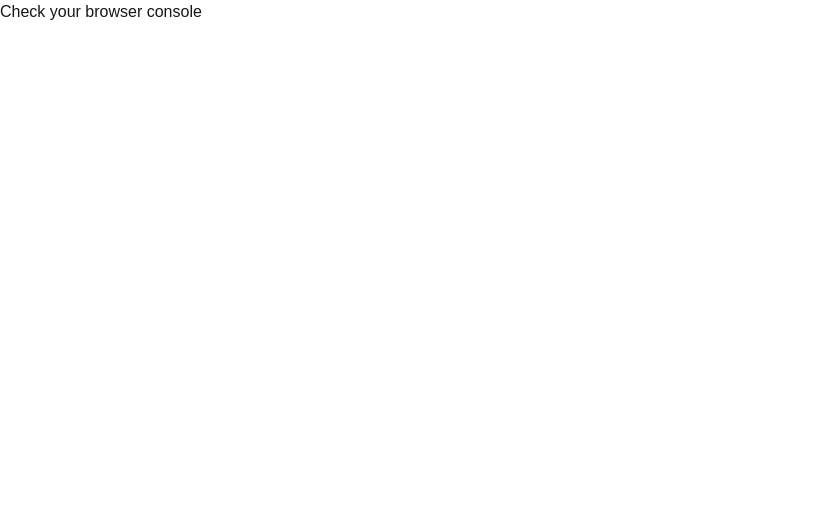
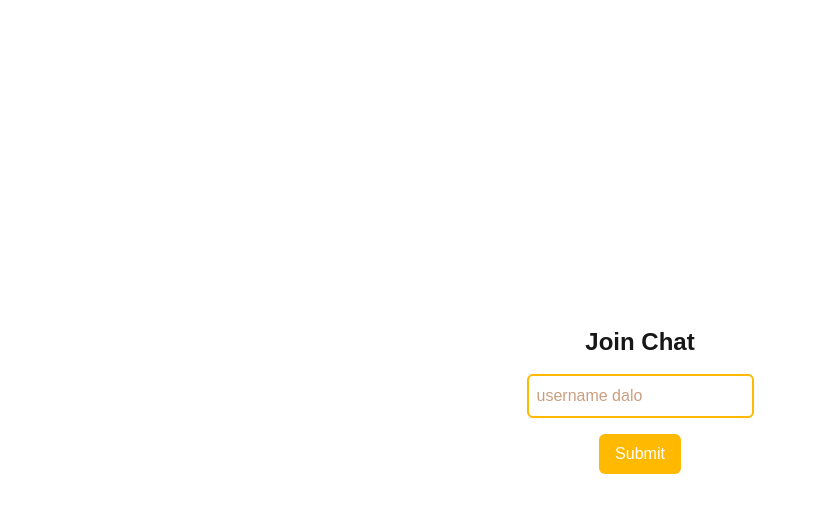
Before and after one commit to apurbahalderr/Spill-Tea, a Next.js app in the folder client/: page / in a window 1280 px wide. Shown: the top 512 px of the page, without its empty margins (0-817 px from the left). Built offline with nearby package versions, Linux system fonts and the light colour scheme; no server answers.

Commit message:
feat: implement JoinForm component for user input and update Home component

```diff
--- a/client/app/page.tsx
+++ b/client/app/page.tsx
@@ -1,20 +1,22 @@
 "use client";
 
-import { useEffect } from "react";
-import { socket } from "@/lib/socket";
+import { useState } from "react";
+import JoinForm from "@/components/JoinForm";
 
 export default function Home() {
-  useEffect(() => {
-    socket.connect();
+  const [username, setUsername] = useState<string | null>(null);
 
-    socket.on("connect", () => {
-      console.log("✅ Connected to server:", socket.id);
-    });
+  const handleJoin = (name: string) => {
+    setUsername(name);
+  };
 
-    return () => {
-      socket.disconnect();
-    };
-  }, []);
-
-  return <div>Check your browser console</div>;
+  return (
+    <main>
+      {username ? (
+        <div>Welcome, {username}!  </div>
+      ) : (
+        <JoinForm onJoin={handleJoin} />
+      )}
+    </main>
+  );
 }
--- /dev/null
+++ b/client/components/JoinForm.tsx
@@ -0,0 +1,41 @@
+"use client"
+import React from 'react'
+import { useState } from 'react'
+interface JoinFormProps {
+  onJoin: (username: string) => void;
+}
+function JoinForm({ onJoin }: JoinFormProps) {
+   const [username, setUsername] = useState("")
+   const [error, setError] = useState<string | null>(null);
+
+   const submitHandler = (e:React.SubmitEvent<HTMLFormElement> ) =>{
+    e.preventDefault();
+    const trimmedUsername = username.trim();
+    if (!trimmedUsername) {
+      setError("Username cannot be empty");
+      return;
+    }
+    setError(null);
+  onJoin(trimmedUsername)
+}
+
+  return (
+
+    <div className='flex flex-col items-center justify-center h-screen'>
+      <h1 className='text-2xl font-bold mb-4'>Join Chat</h1>
+      <form onSubmit = {submitHandler}  className='flex flex-col items-center'>
+      <input type="text" className='text-amber-800 border-2 border-amber-400 rounded-md p-2 mb-4'
+       value= {username}
+       onChange={(e)=> setUsername(e.target.value)}
+       placeholder='username dalo' />
+       {error && <p className="text-red-500 text-sm">{error}</p>}
+       <button type="submit" className='bg-amber-400 text-white py-2 px-4 rounded-md hover:bg-amber-500'>
+         Submit
+       </button>
+</form>
+    </div>
+
+  )
+}
+
+export default JoinForm
```
Also changed, not shown: 1 other file (tests, documents, lock files or other folders).
